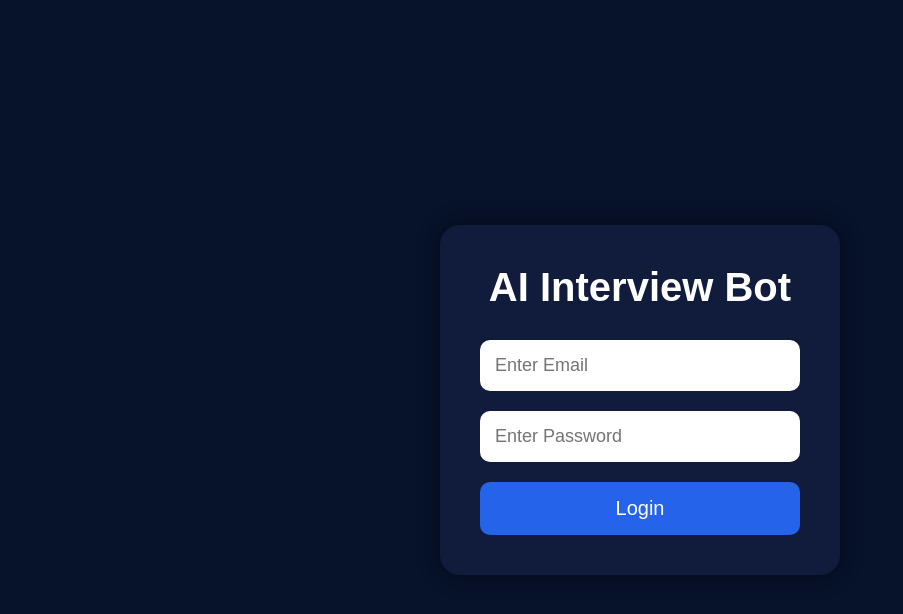
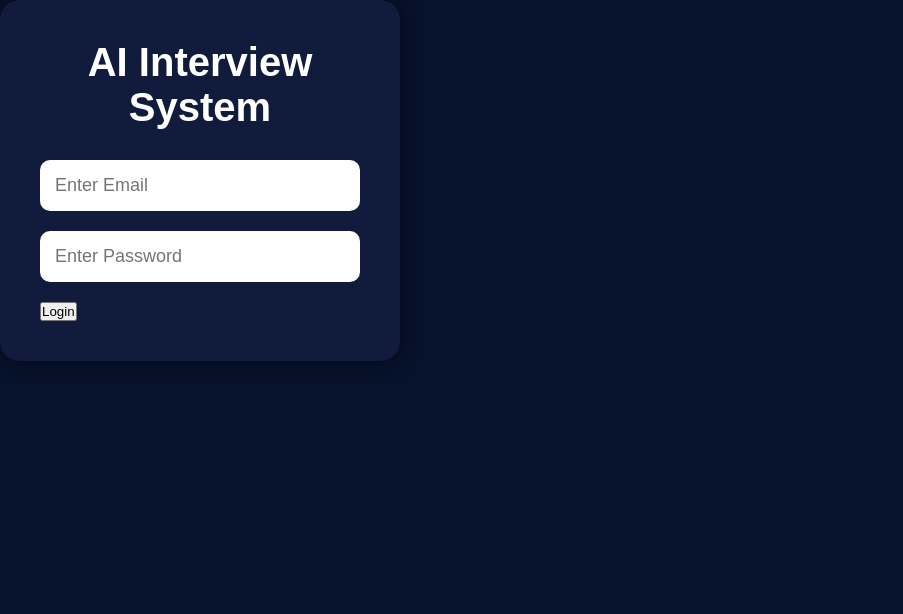
Before and after one commit to AshwiniJadhav202/AI_Interview_Bot, a React (Vite) app in the folder frontend/: page / in a window 1280 px wide. Shown: the top 614 px of the page, without its empty margins (0-903 px from the left). Built offline with nearby package versions, Linux system fonts and the light colour scheme.

Commit message:
Fixed backend API connection

```diff
--- a/frontend/src/pages/Login.jsx
+++ b/frontend/src/pages/Login.jsx
@@ -1,68 +1,68 @@
+import React, { useState } from "react";
+import axios from "axios";
 import { useNavigate } from "react-router-dom";
-import { useState } from "react";
-import axios from "axios";
 
-function Login() {
+const API = import.meta.env.VITE_API_URL;
+
+const Login = () => {
 
   const navigate = useNavigate();
 
   const [email, setEmail] = useState("");
-
   const [password, setPassword] = useState("");
 
-  const loginUser = async () => {
+  const handleLogin = async () => {
+
+    if (!email || !password) {
+      alert("Please fill all fields");
+      return;
+    }
 
     try {
 
-      await axios.post(
-        "http://127.0.0.1:8000/save_login",
+      const response = await axios.post(
+        `${API}/save_login`,
         {
           email,
           password
         }
       );
 
-      localStorage.setItem("email", email);
+      alert(response.data.message);
 
       navigate("/interview");
 
-    } catch (err) {
+    } catch (error) {
+
+      console.log(error);
 
       alert("Backend not connected");
     }
   };
 
   return (
-    <div className="login-page">
+
+    <div className="login-container">
 
       <div className="login-box">
 
-        <h1 className="login-title">
-          AI Interview Bot
-        </h1>
+        <h1>AI Interview System</h1>
 
         <input
           type="email"
           placeholder="Enter Email"
           value={email}
-          onChange={(e) =>
-            setEmail(e.target.value)
-          }
+          onChange={(e) => setEmail(e.target.value)}
         />
 
         <input
           type="password"
           placeholder="Enter Password"
           value={password}
-          onChange={(e) =>
-            setPassword(e.target.value)
-          }
+          onChange={(e) => setPassword(e.target.value)}
         />
 
-        <button
-          className="login-btn"
-          onClick={loginUser}
-        >
+        <button onClick={handleLogin}>
           Login
         </button>
 
@@ -70,6 +70,6 @@ function Login() {
 
     </div>
   );
-}
+};
 
 export default Login;
```
